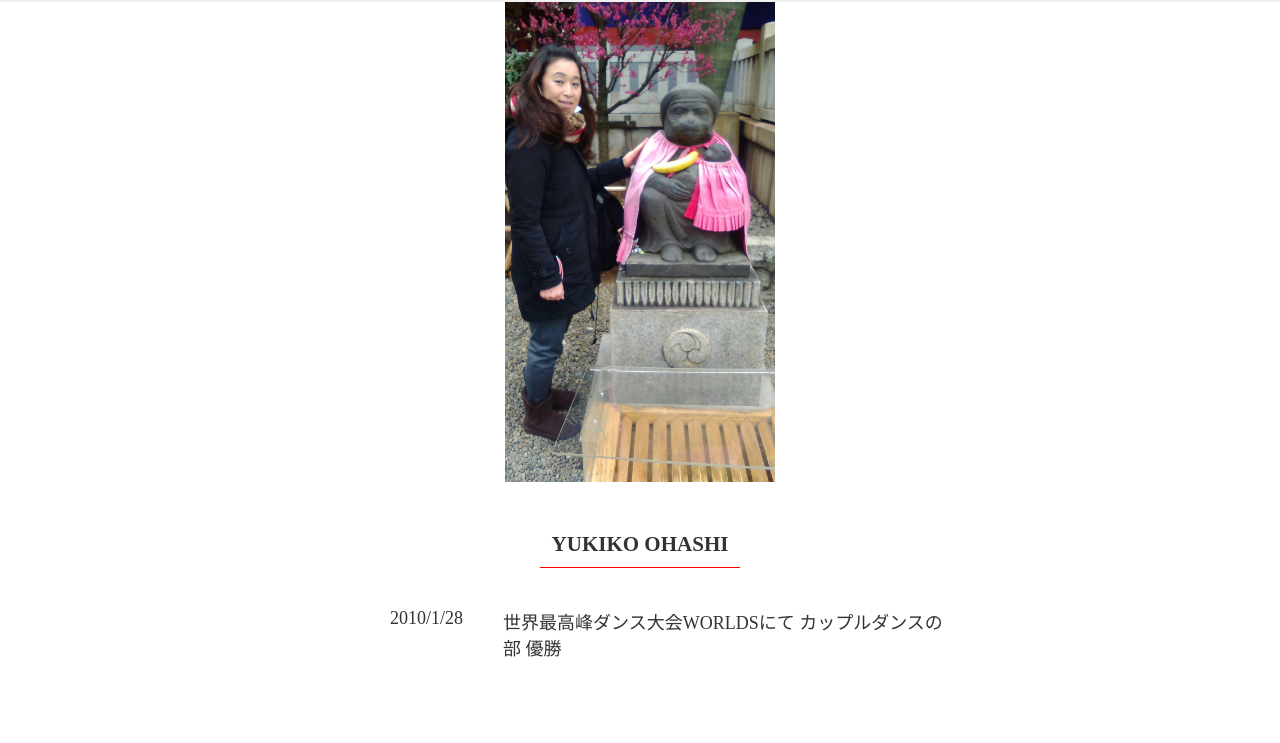
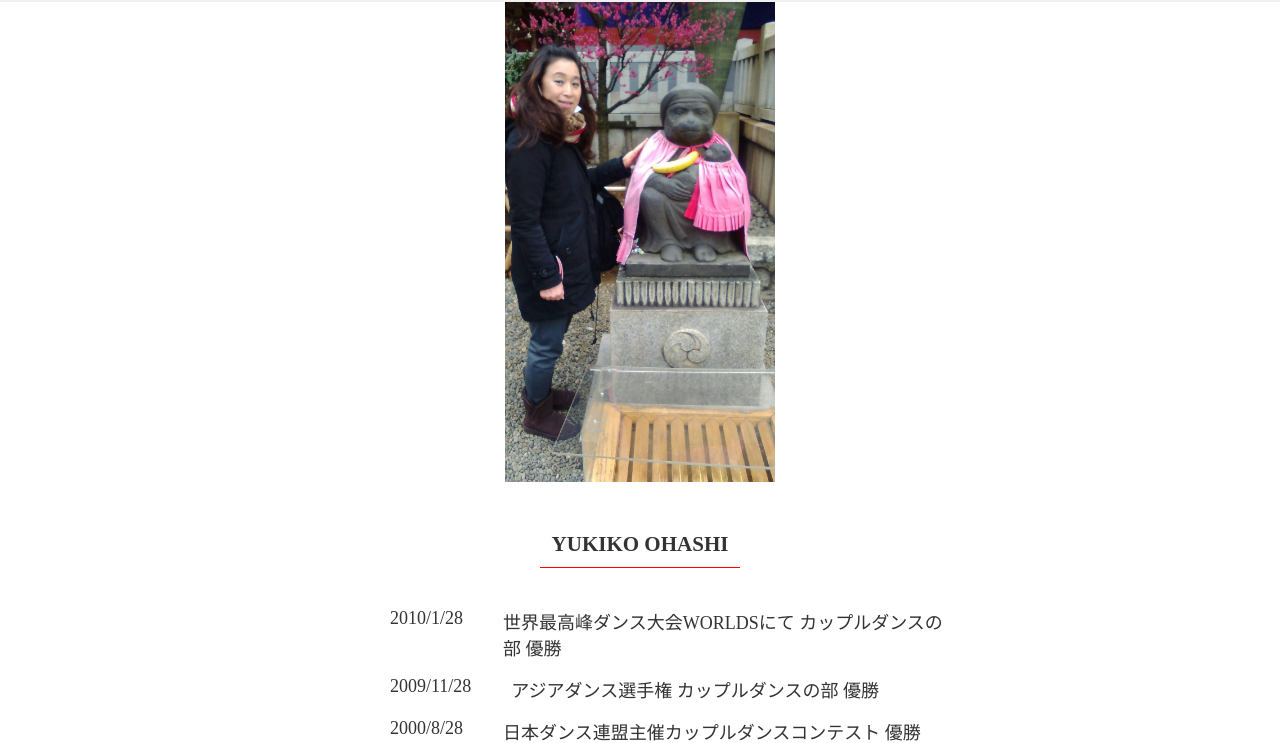
Before and after one commit to ohashiyukio/DANCEPORTTOKYOHTML, a plain HTML site: page instructor.html in a window 1280 px wide. Shown: the part 68-811 px from the top of the page. Drawn offline with Linux system fonts and the light colour scheme.

Commit message:
information修正

```diff
--- a/instructor.html
+++ b/instructor.html
@@ -28,10 +28,18 @@
       </div>
       <div class="upper-content">
         <h2 class="heading-name">YUKIKO OHASHI</h2>
-        <ul class="messages">
-          <li class="message">
-            <div class="message-date">2010/1/28</div>
+        <ul class="histories">
+          <li class="history">
+            <div class="history-date">2010/1/28</div>
             <div>世界最高峰ダンス大会WORLDSにて カップルダンスの部 優勝</div>
+          </li>
+          <li class="history">
+            <div class="history-date">2009/11/28</div>
+            <div>アジアダンス選手権 カップルダンスの部 優勝</div>
+          </li>
+          <li class="history">
+            <div class="history-date">2000/8/28</div>
+            <div>日本ダンス連盟主催カップルダンスコンテスト 優勝</div>
           </li>
         </ul>
       </div>
--- a/style.css
+++ b/style.css
@@ -62,8 +62,8 @@ li {
   object-fit: contain;
 }
 
-/* 新着情報 */
-.upper-content{
+/* INFORMATION */
+.upper-content {
   height: 450px;
   margin: 0 160px;
 }
@@ -90,26 +90,22 @@ li {
   padding-right: 40px;
 }
 
-/* スタイリスト紹介 */
-.middle-content{
-  height: 450px;
-  margin: 0 160px;
+/* インストラクター履歴 */
+.histories {
+  width: 50vw;
+  margin: 0 auto;
 }
 
-.stylist-list{
+.history {
   display: flex;
-  justify-content: space-around;
-  margin: 60px;
+  font-size: 18px;
+  margin: 0 0 16px 70px;
 }
 
-.stylist-image{
-  height: 300px;
+.history-date {
+  padding-right: 40px;
 }
 
-.stylist-name{
-  font-size: 16px;
-  text-align: center;
-}
 /* フォーム */
 .bottom-content {
   height: 800px;
```
Also changed, not shown: index.html (+4 -0 lines).
